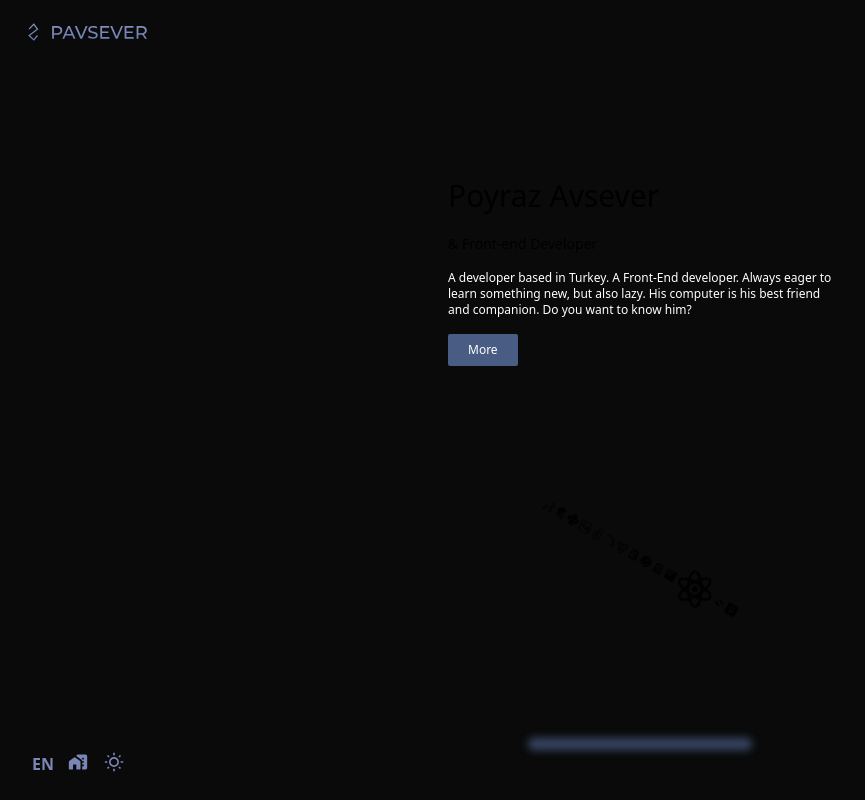
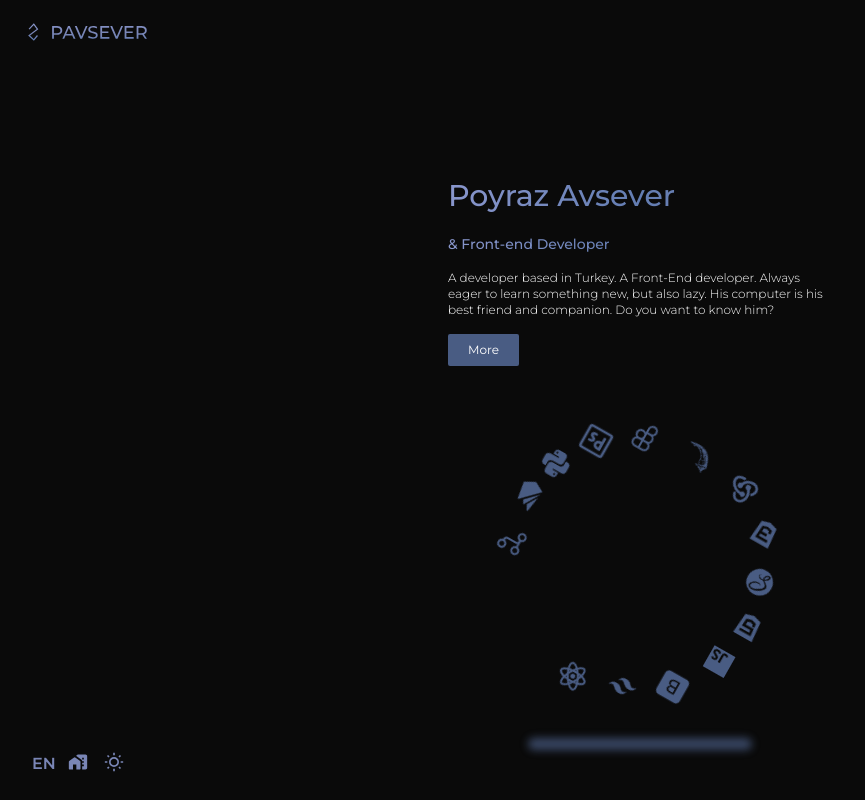
Before and after one commit to poyrazavsever/Portfolio, a React (Create React App) app: page / in a window 1280 px wide. Shown: the whole page, without its empty margins (0-865 px from the left). Built offline with nearby package versions, Linux system fonts and the light colour scheme.

Commit message:
chore: update other components

```diff
--- a/package.json
+++ b/package.json
@@ -8,6 +8,7 @@
     "@testing-library/user-event": "^13.5.0",
     "react": "^18.2.0",
     "react-dom": "^18.2.0",
+    "react-helmet": "^6.1.0",
     "react-hot-toast": "^2.4.0",
     "react-router-dom": "^6.4.2",
     "react-scripts": "5.0.1",
--- a/src/index.css
+++ b/src/index.css
@@ -1,11 +1,27 @@
+@import url('https://fonts.googleapis.com/css2?family=Montserrat:wght@100;200;300;400;500;600;700;800&display=swap');
+
 @tailwind base;
 @tailwind components;
 @tailwind utilities;
 
 
+*{
+    font-family: 'Montserrat', sans-serif;
 
-@layer base{
+}
+
+@layer components{
+
     .icons{
-        @apply text-linear-100 font-semibold w-5 h-5;
+        @apply text-linear-100 font-semibold sm:w-5 sm:h-5 h-4 w-4 sm:text-base text-xs;
     }
+
+    .linear-text{
+        @apply bg-gradient-to-r from-linear-default to-linear-100 via-linear-200 text-transparent bg-clip-text w-full;
+    }
+
+    .circleTranslate{
+        @apply text-primary-default w-8 h-8 absolute;
+    }
+
 }
--- a/src/views/About.jsx
+++ b/src/views/About.jsx
@@ -2,7 +2,7 @@
 
 function About() {
   return (
-    <div>About</div>
+    <div className='text-white'>About</div>
   )
 }
 
```
Also changed, not shown: 2 other files (tests, documents, lock files or other folders).
